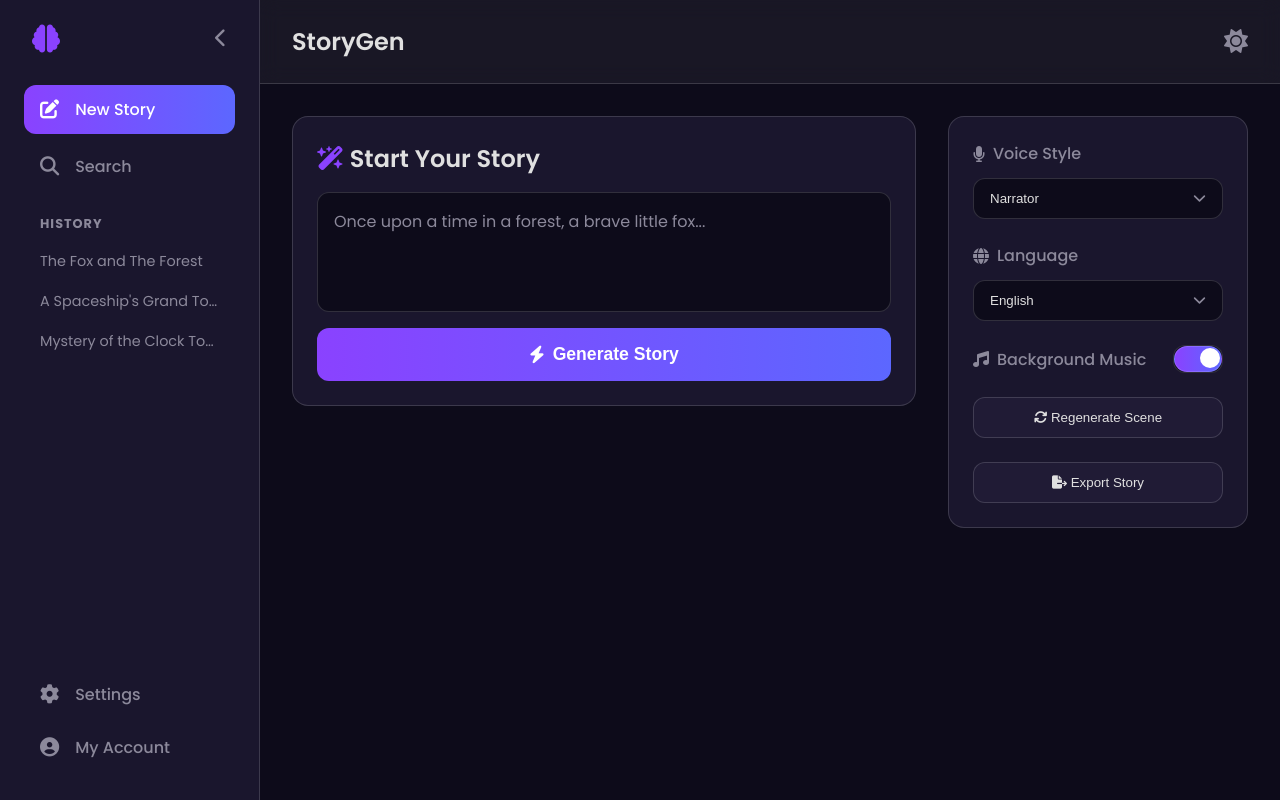
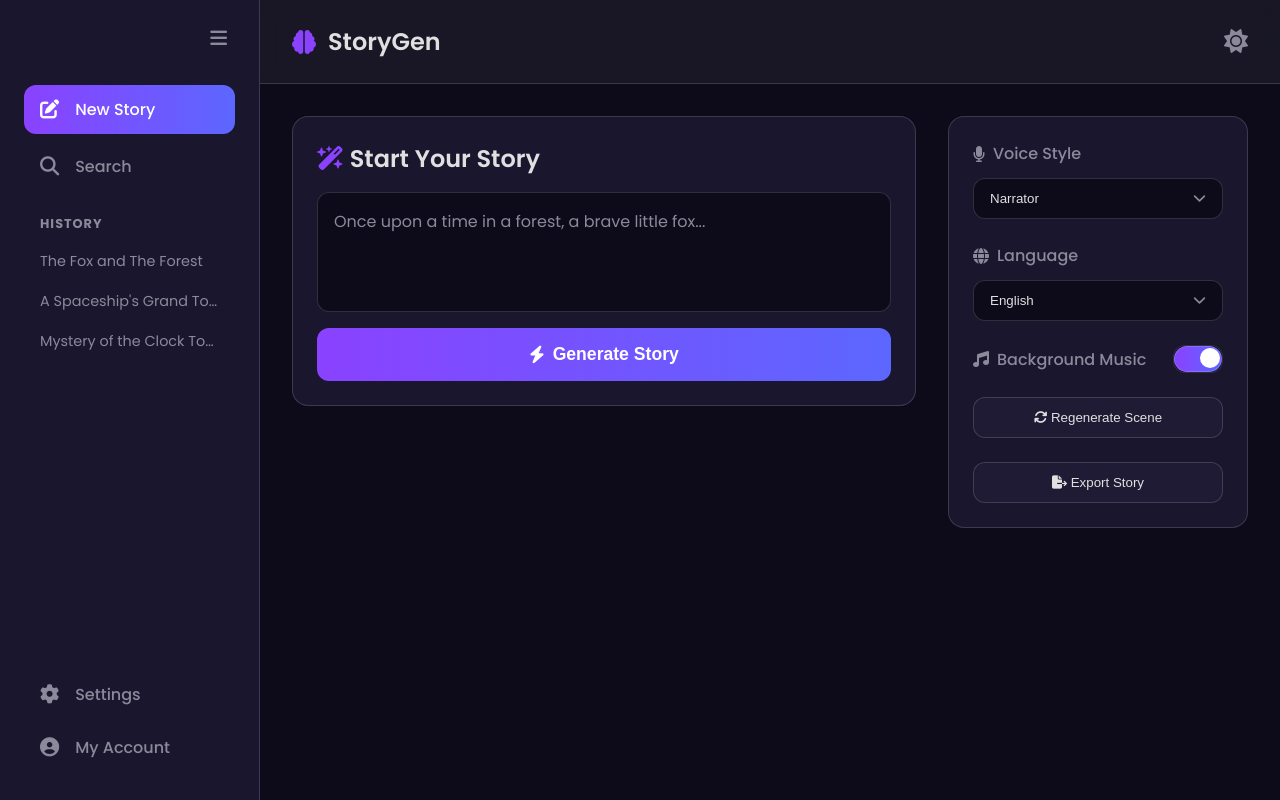
Before and after one commit to FakeandrewA/StoryBookGenerator, a Django app: page /story/homepage/ in a window 1280 px wide. Run offline with Django 5.2, Linux system fonts and the light colour scheme.

Commit message:
collapse menu redesign++
changedd position of website logo

```diff
--- a/storybookgenerator/templates/storybookgenerator/homepage.html
+++ b/storybookgenerator/templates/storybookgenerator/homepage.html
@@ -66,31 +66,17 @@
 
         .logo-header {
             display: flex;
-            justify-content: space-between;
+            justify-content: flex-end;
             align-items: center;
             margin-bottom: 2rem;
             padding: 0 0.5rem;
-        }
-
-        .logo {
-            display: flex;
-            align-items: center;
-            gap: 0.75rem;
-            font-size: 1.75rem;
-            font-weight: 700;
-            opacity: 1;
-            transition: opacity 0.3s ease-in-out;
-        }
-
-        .logo i {
-            color: var(--accent-purple);
         }
 
         .menu-toggle {
             cursor: pointer;
             color: var(--text-muted);
             font-size: 1.2rem;
-            transition: color 0.3s ease, transform 0.3s ease-in-out;
+            transition: color 0.3s ease;
         }
 
         .menu-toggle:hover {
@@ -163,10 +149,6 @@
             width: 90px;
         }
 
-        .left-sidebar.collapsed .menu-toggle {
-            transform: rotate(180deg);
-        }
-
         .left-sidebar.collapsed .sidebar-item span,
         .left-sidebar.collapsed .chat-history {
             display: none;
@@ -199,8 +181,15 @@
         }
 
         .page-title {
+            display: flex;
+            align-items: center;
+            gap: 0.75rem;
             font-size: 1.5rem;
             font-weight: 600;
+        }
+
+        .page-title i {
+            color: var(--accent-purple);
         }
 
         .theme-switcher {
@@ -447,11 +436,8 @@
         <aside class="left-sidebar" id="leftSidebar">
             <div class="sidebar-top">
                 <div class="logo-header">
-                    <div class="logo">
-                        <i class="fa-solid fa-brain"></i>
-                    </div>
                     <div class="menu-toggle" id="menuToggle">
-                        <i class="fa-solid fa-chevron-left"></i>
+                        <i class="fa-solid fa-bars"></i>
                     </div>
                 </div>
                 <a href="#" class="sidebar-item active">
@@ -483,7 +469,10 @@
 
         <div class="main-content-wrapper">
             <header class="top-bar">
-                <h1 class="page-title">StoryGen</h1>
+                <div class="page-title">
+                    <i class="fa-solid fa-brain"></i>
+                    <span>StoryGen</span>
+                </div>
                 <div class="theme-switcher">
                     <i class="fa-solid fa-sun"></i>
                 </div>
```
